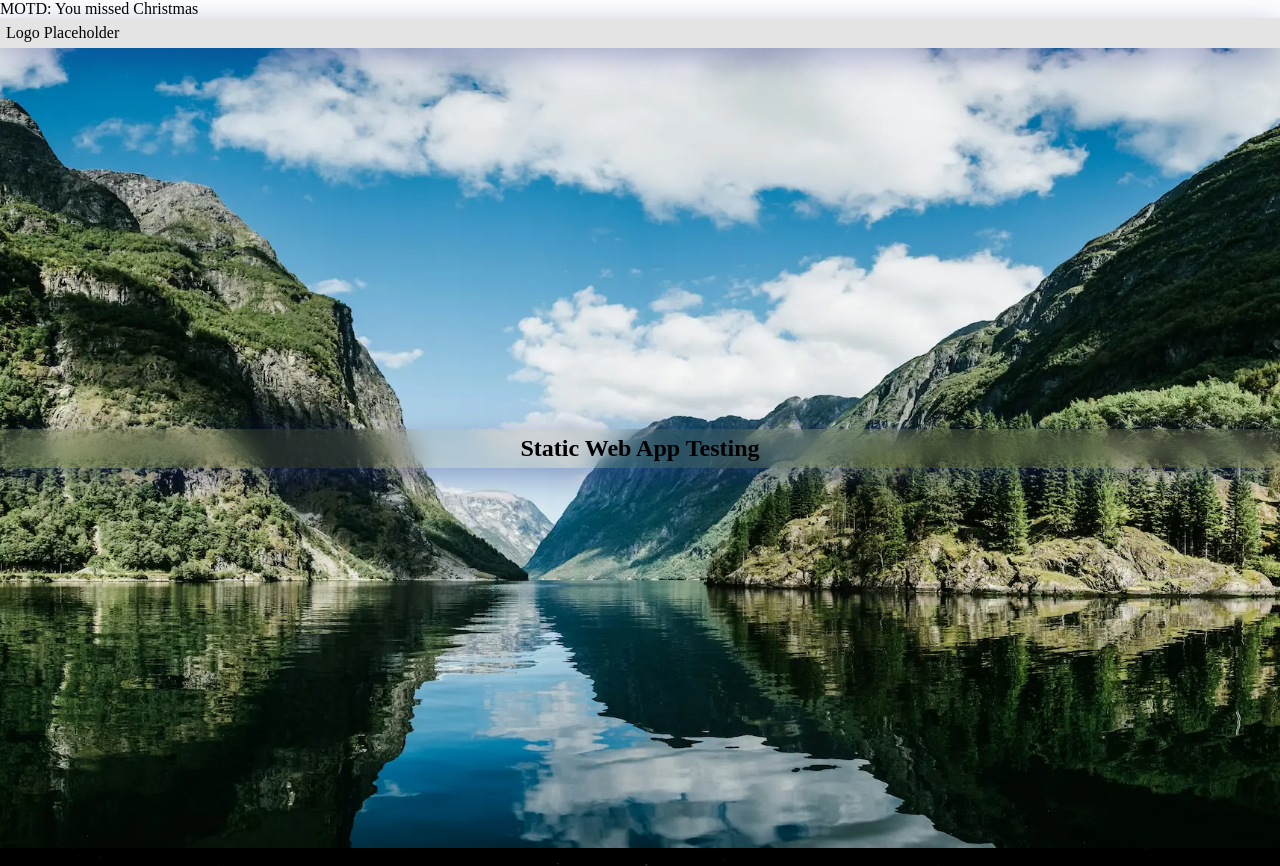
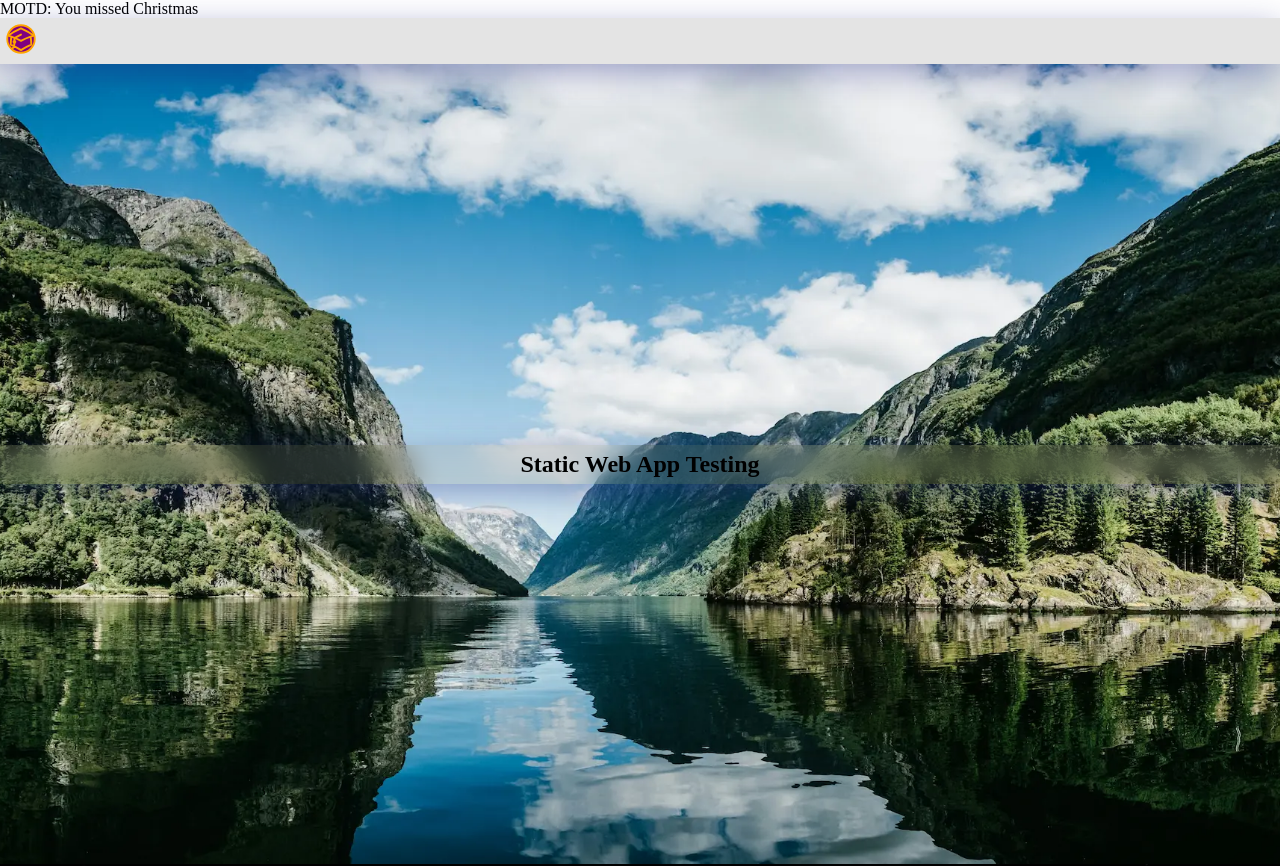
Before and after one commit to LarsGJobloop/test-static-web-app, a plain HTML site: page index.html in a window 1280 px wide. Shown: the top 866 px of the page. Drawn offline with Linux system fonts and the light colour scheme.

Commit message:
add logo to navbar

```diff
--- a/index.html
+++ b/index.html
@@ -25,7 +25,7 @@
     </script>
 
     <header class="sticky top glass-smoked p-md">
-      <a href="/">Logo Placeholder</a>
+      <a href="/"><img src="favicon.svg" alt="Site Logo"></a>
     </header>
 
     <main class="grow">
```
